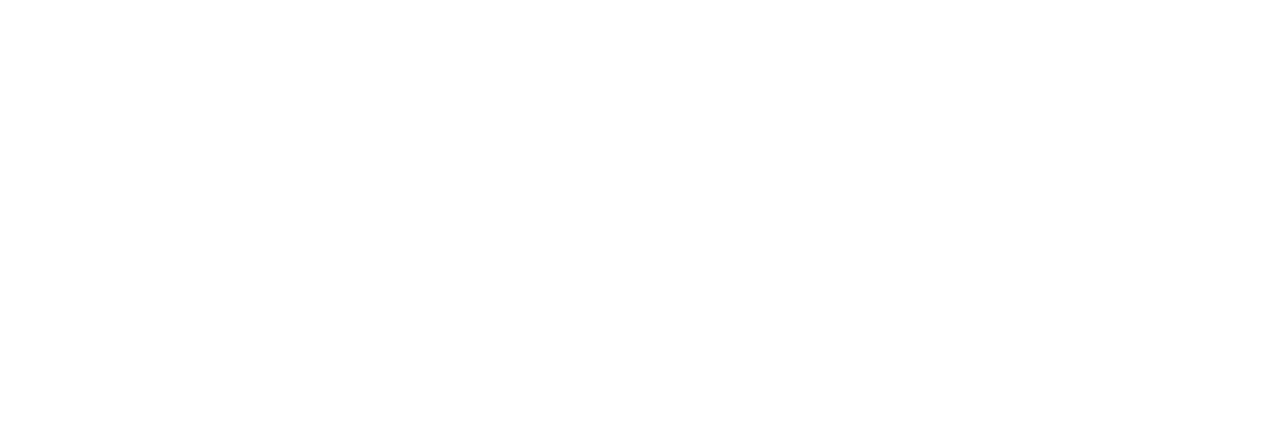
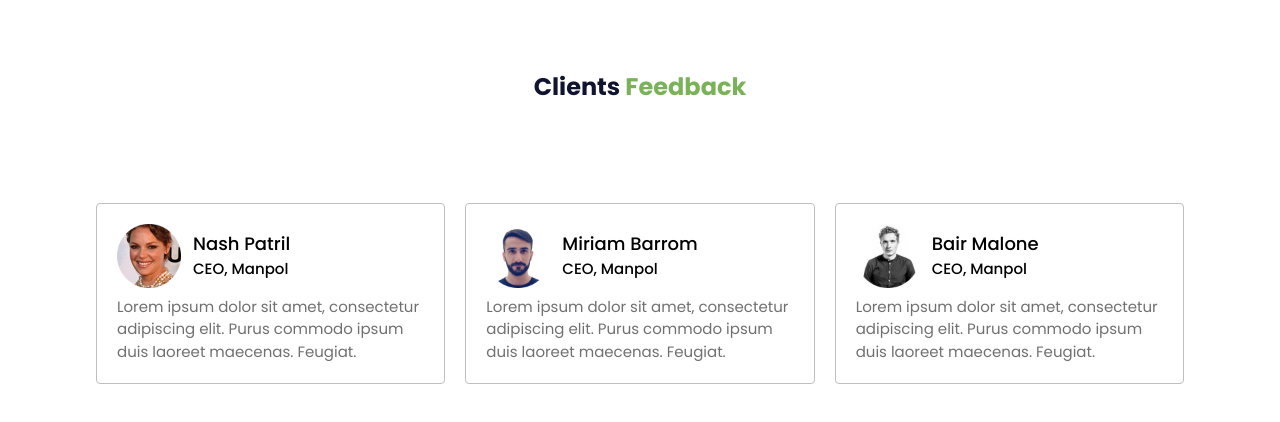
Before and after one commit to ronymia/design-agency-frontend, a React (Create React App) app: page / in a window 1280 px wide. Shown: the part 1525-1947 px from the top of the page. Before the commit the page ends 1596 px from the top, so only its background shows below. Built offline with nearby package versions, Linux system fonts and the light colour scheme.

Commit message:
testimonial

```diff
--- a/src/pages/Home/Home/Home.jsx
+++ b/src/pages/Home/Home/Home.jsx
@@ -2,6 +2,7 @@
 import Banner from '../Banner/Banner';
 import Client from '../Client/Client';
 import Services from '../Services/Services';
+import Testimonial from '../Testimonial/Testimonial';
 
 export default function Home() {
      return (
@@ -9,6 +10,7 @@
                <Banner />
                <Client />
                <Services />
+               <Testimonial />
           </div>
      );
 }
--- a/src/pages/Home/Services/Services.jsx
+++ b/src/pages/Home/Services/Services.jsx
@@ -12,7 +12,6 @@
           }
 
      });
-     console.log(services)
 
      return (
           <section className="flex flex-col items-center justify-center my-20">
--- a/src/pages/Home/Testimonial/Testimonial.jsx
+++ b/src/pages/Home/Testimonial/Testimonial.jsx
@@ -11,7 +11,7 @@
           name: "Nash Patril",
           company_name: "Manpol",
           designation: "CEO",
-          comment: "Lorem ipsum dolor sit amet consectetur adipisicing elit. Repudiandae suscipit aut corporis, voluptatem rerum sit? Commodi repellat qui rem cumque, est natus exercitationem eaque fugiat reiciendis totam ullam sed sint."
+          comment: "Lorem ipsum dolor sit amet, consectetur adipiscing elit. Purus commodo ipsum duis laoreet maecenas. Feugiat."
      },
      {
           _id: 2,
@@ -19,7 +19,7 @@
           name: "Miriam Barrom",
           company_name: "Manpol",
           designation: "CEO",
-          comment: "Lorem ipsum dolor sit amet consectetur adipisicing elit. Repudiandae suscipit aut corporis, voluptatem rerum sit? Commodi repellat qui rem cumque, est natus exercitationem eaque fugiat reiciendis totam ullam sed sint."
+          comment: "Lorem ipsum dolor sit amet, consectetur adipiscing elit. Purus commodo ipsum duis laoreet maecenas. Feugiat."
      },
      {
           _id: 3,
@@ -27,14 +27,40 @@
           name: "Bair Malone",
           company_name: "Manpol",
           designation: "CEO",
-          comment: "Lorem ipsum dolor sit amet consectetur adipisicing elit. Repudiandae suscipit aut corporis, voluptatem rerum sit? Commodi repellat qui rem cumque, est natus exercitationem eaque fugiat reiciendis totam ullam sed sint."
+          comment: "Lorem ipsum dolor sit amet, consectetur adipiscing elit. Purus commodo ipsum duis laoreet maecenas. Feugiat."
      }
 ]
 
 export default function Testimonial() {
      return (
-          <div>
-
-          </div>
+          <section className=" px-4 md:px-24">
+               <h4 className="block text-center text-2xl text-primary font-semibold capitalize">
+                    Clients <span className="text-secondary">Feedback</span>
+               </h4>
+               <div className="grid grid-cols-1 md:grid-cols-3 gap-5 my-[100px]">
+                    {
+                         reviews.map(review =>
+                              <div
+                                   key={review._id}
+                                   className="grid grid-cols-1 rounded border border-[#BFBFBF] p-5"
+                              >
+                                   <div className="">
+                                        <div className="flex flex-row gap-3">
+                                             <img src={review.image}
+                                                  alt="profile"
+                                                  className="h-[64px] w-[64px]"
+                                             />
+                                             <div className="flex flex-col justify-center">
+                                                  <p className="text-lg font-medium">{review.name}</p>
+                                                  <p className="font-medium text-[15px]">{review.designation}, <span>{review.company_name}</span></p>
+                                             </div>
+                                        </div>
+                                        <p className="text-[#707070] mt-2 text-[15px]">{review.comment}</p>
+                                   </div>
+                              </div>
+                         )
+                    }
+               </div>
+          </section>
      );
 }
```
